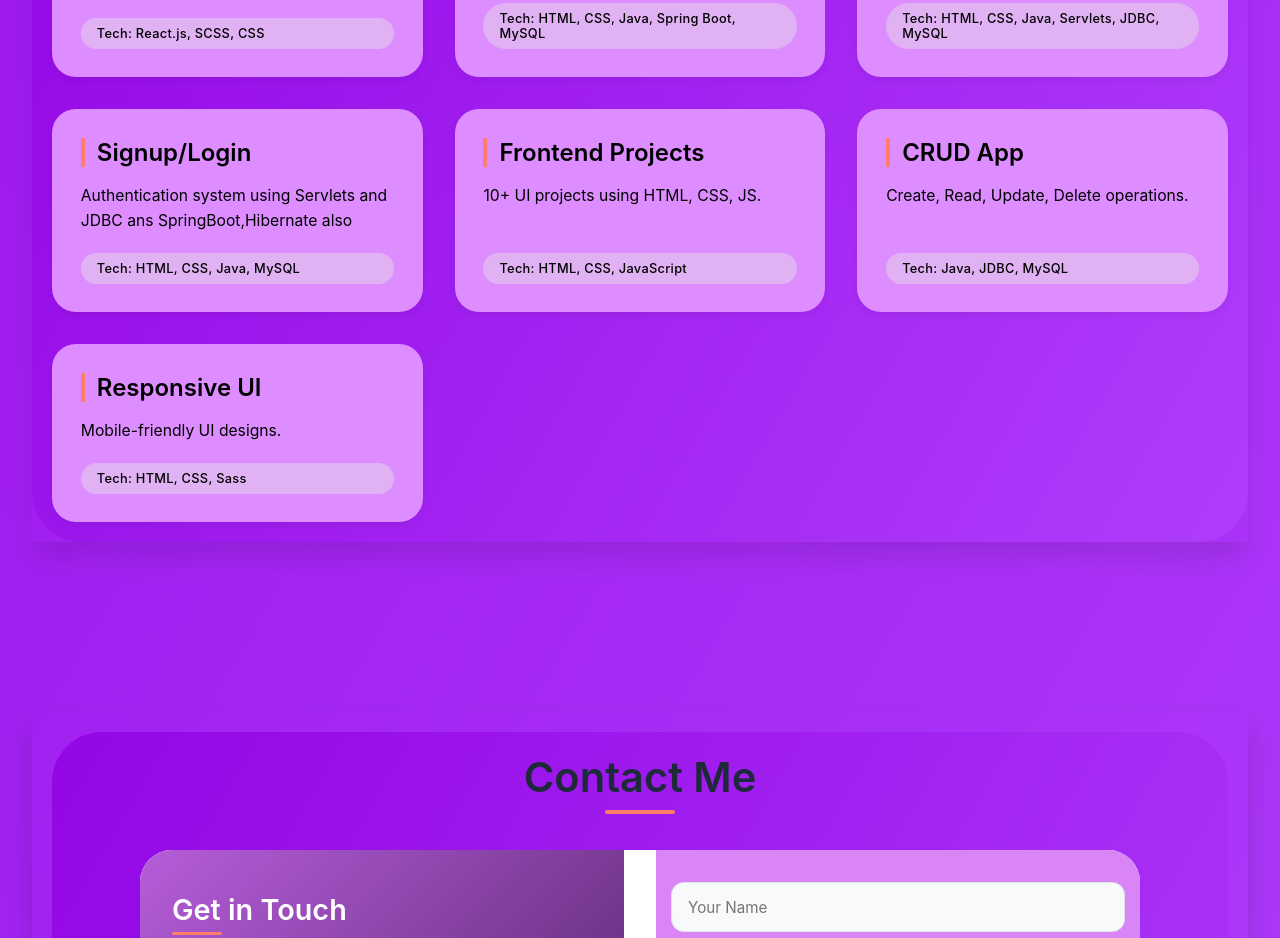
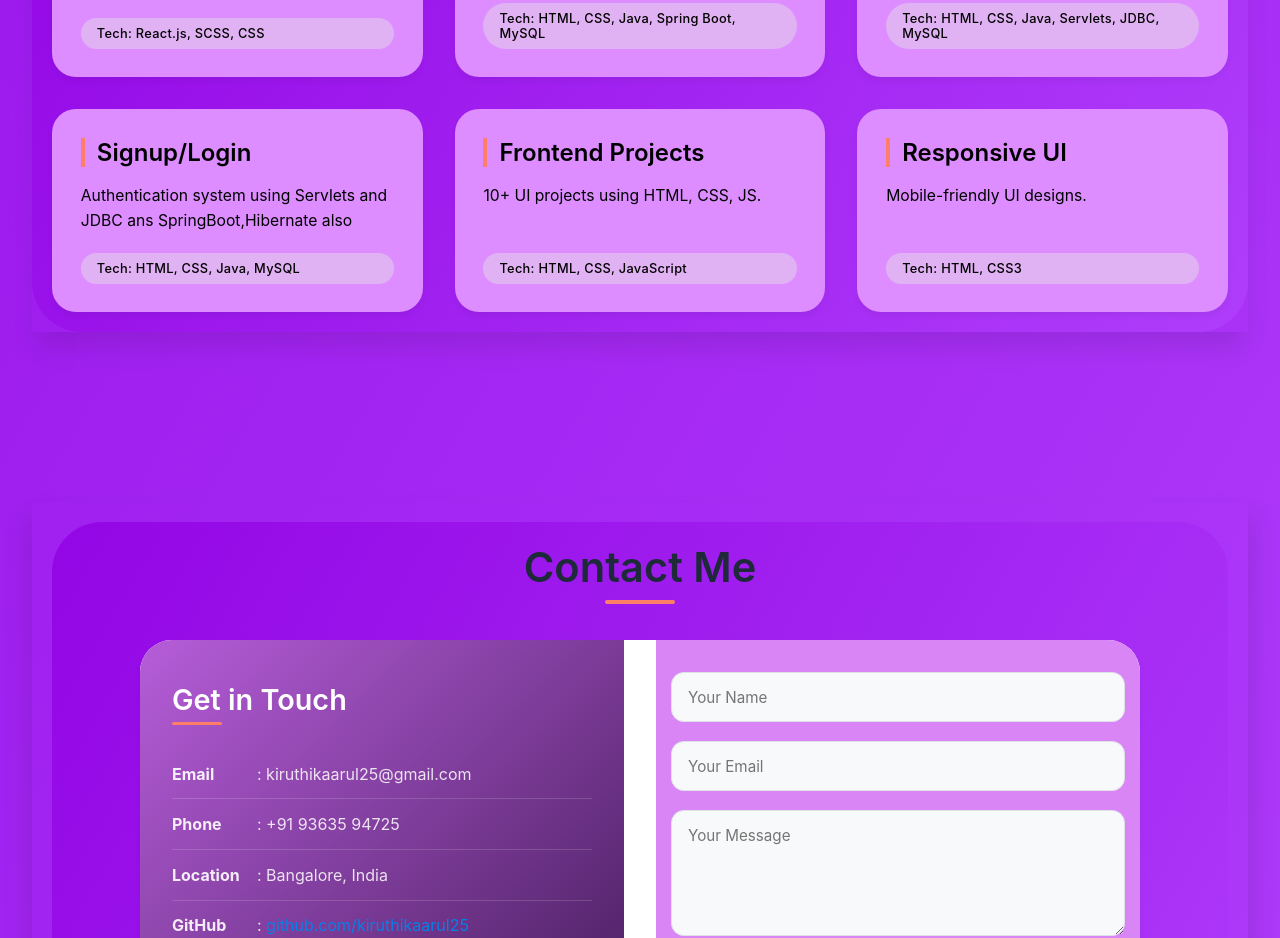
Before and after one commit to kiruthikaarul25/Protfolio-Profile, a React (Vite) app: page / in a window 1280 px wide. Shown: the part 2320-3258 px from the top of the page. Built offline with nearby package versions, Linux system fonts and the light colour scheme.

Commit message:
Update Home.jsx

```diff
--- a/src/Protofile_Profile/Home/Home.jsx
+++ b/src/Protofile_Profile/Home/Home.jsx
@@ -30,15 +30,11 @@ const Home = () => {
       desc: "10+ UI projects using HTML, CSS, JS.",
       tech: "HTML, CSS, JavaScript"
     },
-    {
-      title: "CRUD App",
-      desc: "Create, Read, Update, Delete operations.",
-      tech: "Java, JDBC, MySQL"
-    },
+
     {
       title: "Responsive UI",
       desc: "Mobile-friendly UI designs.",
-      tech: "HTML, CSS, Sass"
+      tech: "HTML, CSS3"
     }
   ];
     const [form, setForm] = useState({
```
